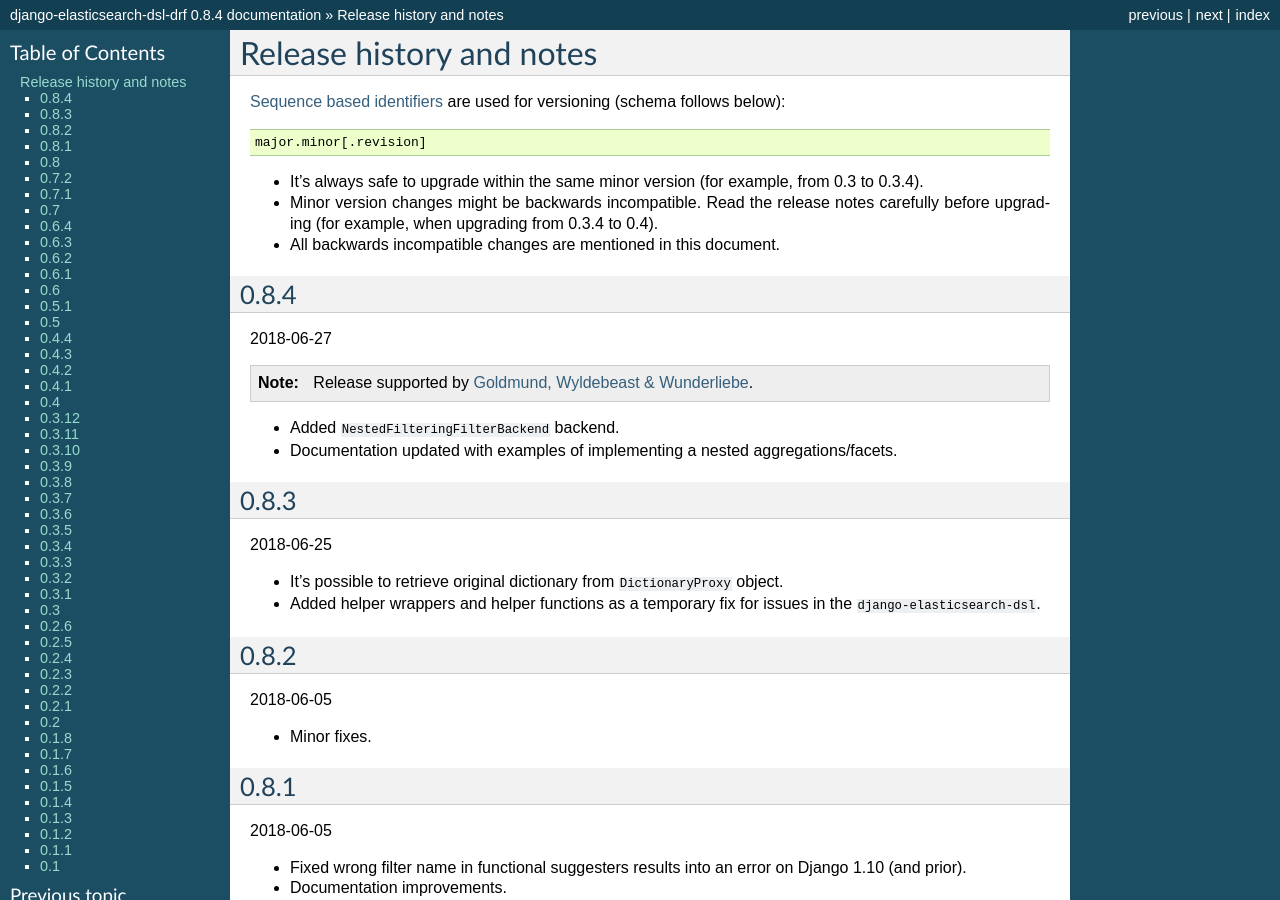
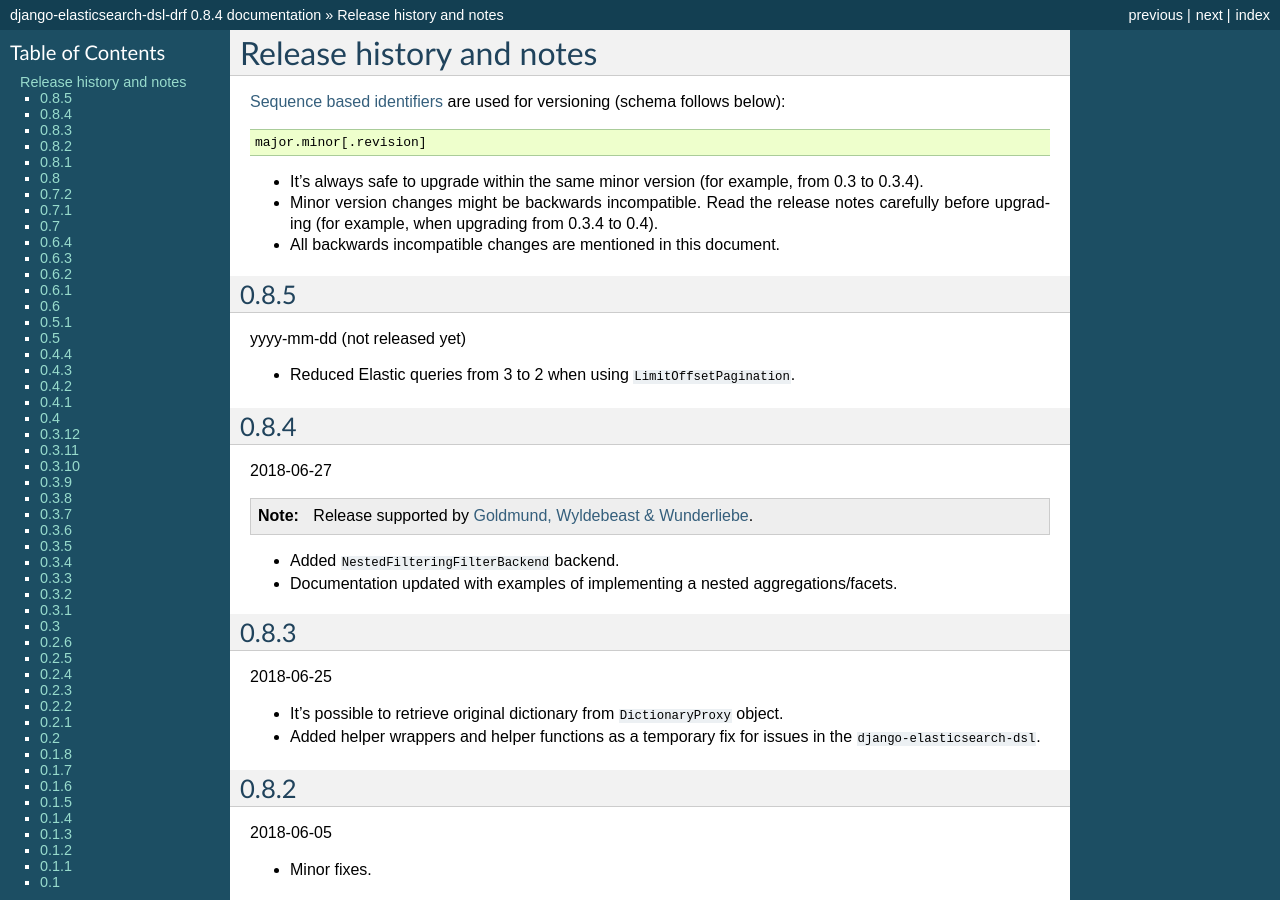
Before and after one commit to barseghyanartur/django-elasticsearch-dsl-drf, a Sphinx documentation site: the page built from docs/changelog.rst, in a window 1280 px wide and 900 px high. Built offline with Sphinx 7.4.7, drawn with Linux system fonts in a browser that asks for light colours; pages that are not in the unit, such as notebooks, are missing from menus.

Commit message:
changelog updated

```diff
--- a/CHANGELOG.rst
+++ b/CHANGELOG.rst
@@ -14,6 +14,12 @@ are used for versioning (schema follows below):
   release notes carefully before upgrading (for example, when upgrading from
   0.3.4 to 0.4).
 - All backwards incompatible changes are mentioned in this document.
+
+0.8.5
+-----
+yyyy-mm-dd (not released yet)
+
+- Reduced Elastic queries from 3 to 2 when using ``LimitOffsetPagination``.
 
 0.8.4
 -----
--- a/docs/changelog.rst
+++ b/docs/changelog.rst
@@ -14,6 +14,12 @@ are used for versioning (schema follows below):
   release notes carefully before upgrading (for example, when upgrading from
   0.3.4 to 0.4).
 - All backwards incompatible changes are mentioned in this document.
+
+0.8.5
+-----
+yyyy-mm-dd (not released yet)
+
+- Reduced Elastic queries from 3 to 2 when using ``LimitOffsetPagination``.
 
 0.8.4
 -----
```
